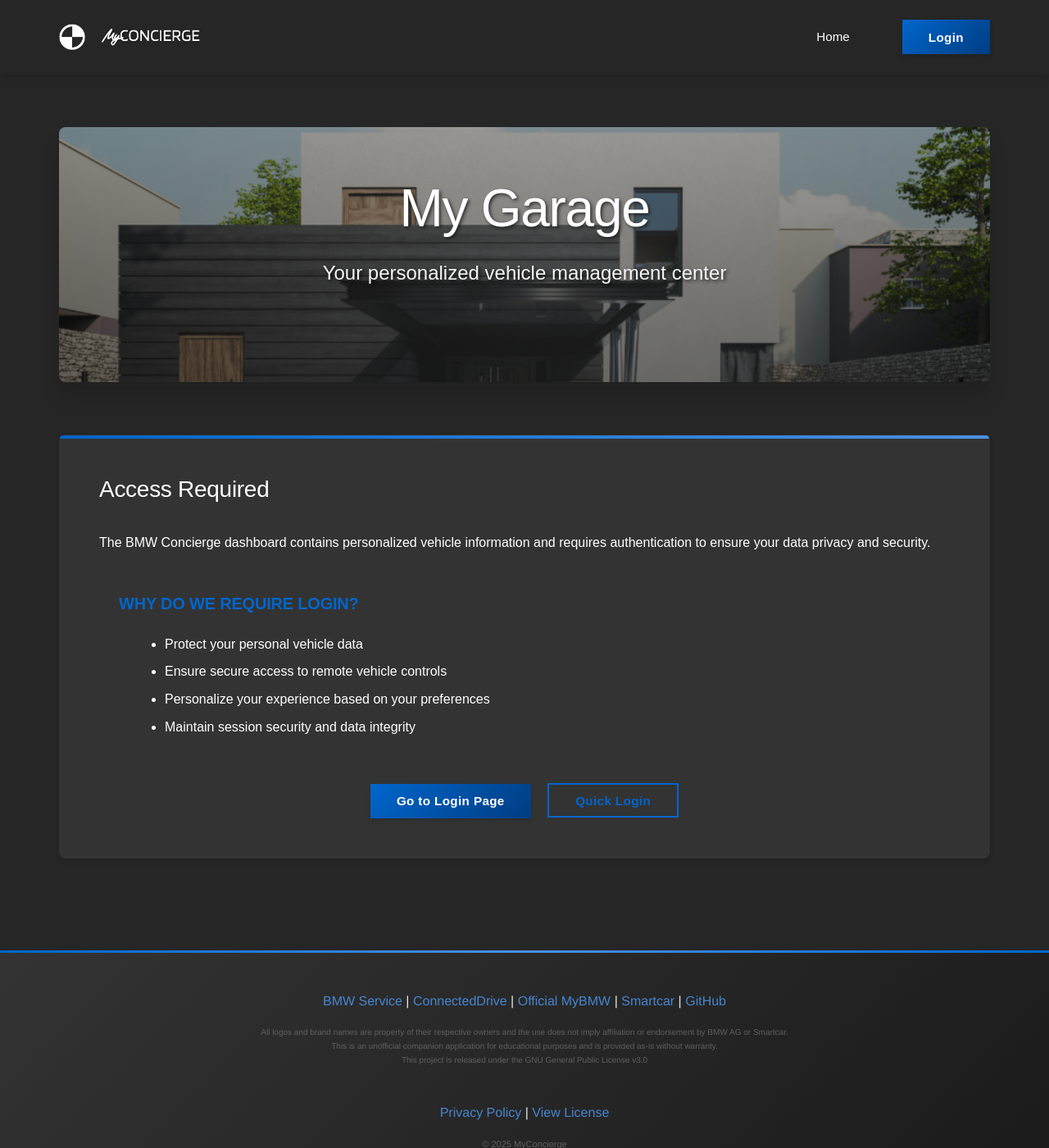
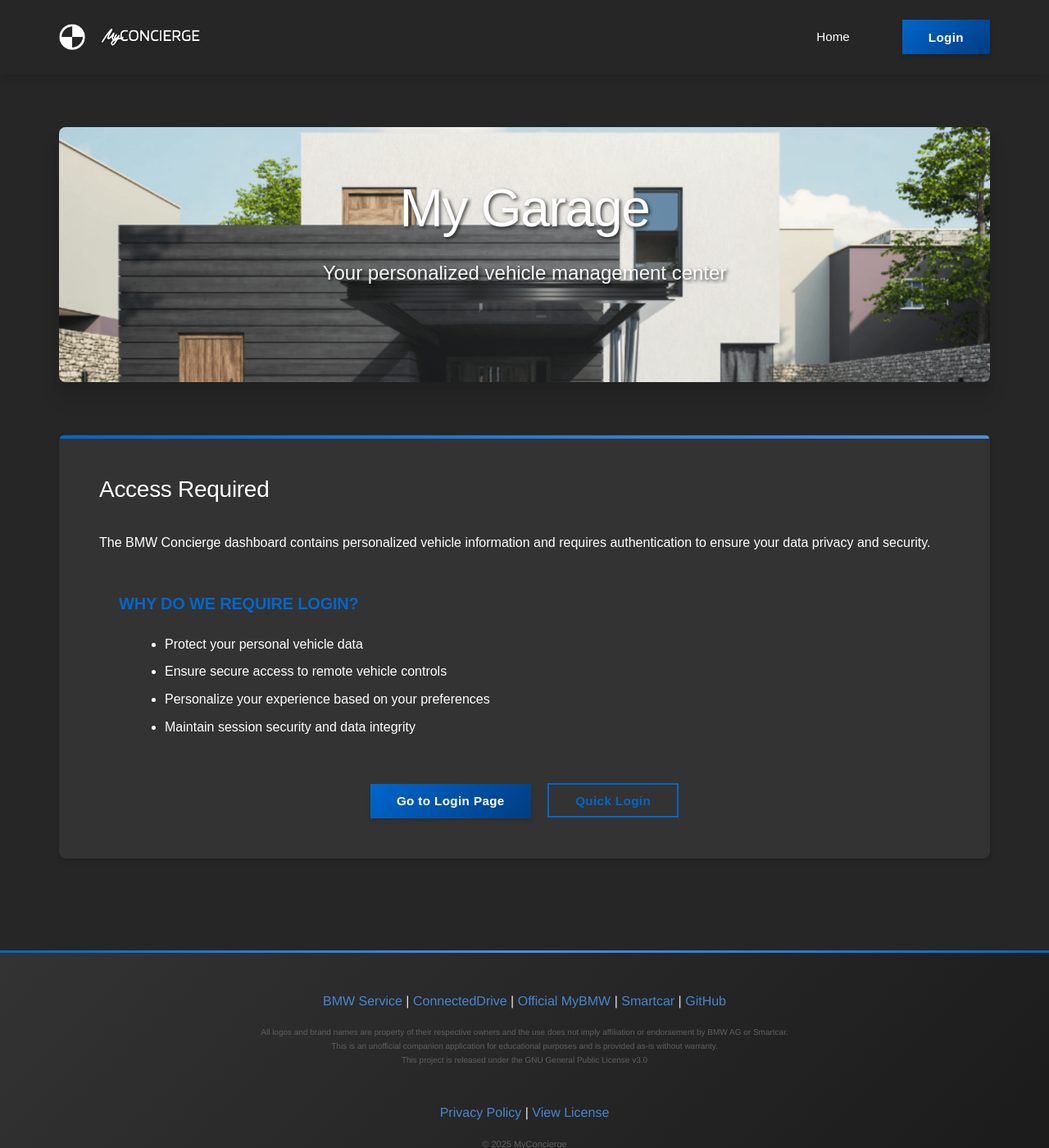
Before and after one commit to chatala1/BMW-Concierge, a Jekyll site: the page built from protected.html, in a window 1280 px wide and 1400 px high. Shown: the whole window at 82% size. Built offline with Jekyll 4.4.1, drawn with Linux system fonts in a browser that asks for light colours; some web fonts are replaced.

Commit message:
Remove color overlay from hero banner garage background
Co-authored-by: chatala1 <16328550+chatala1@users.noreply.github.com>

```diff
--- a/assets/css/style.css
+++ b/assets/css/style.css
@@ -456,7 +456,7 @@ body {
 
 /* Garage Hero Background */
 .hero-garage {
-    background: linear-gradient(rgba(0, 0, 0, 0.4), rgba(0, 0, 0, 0.6)), url('../images/garage_background.png');
+    background: url('../images/garage_background.png');
     background-size: cover;
     background-position: center center;
     background-repeat: no-repeat;
```
